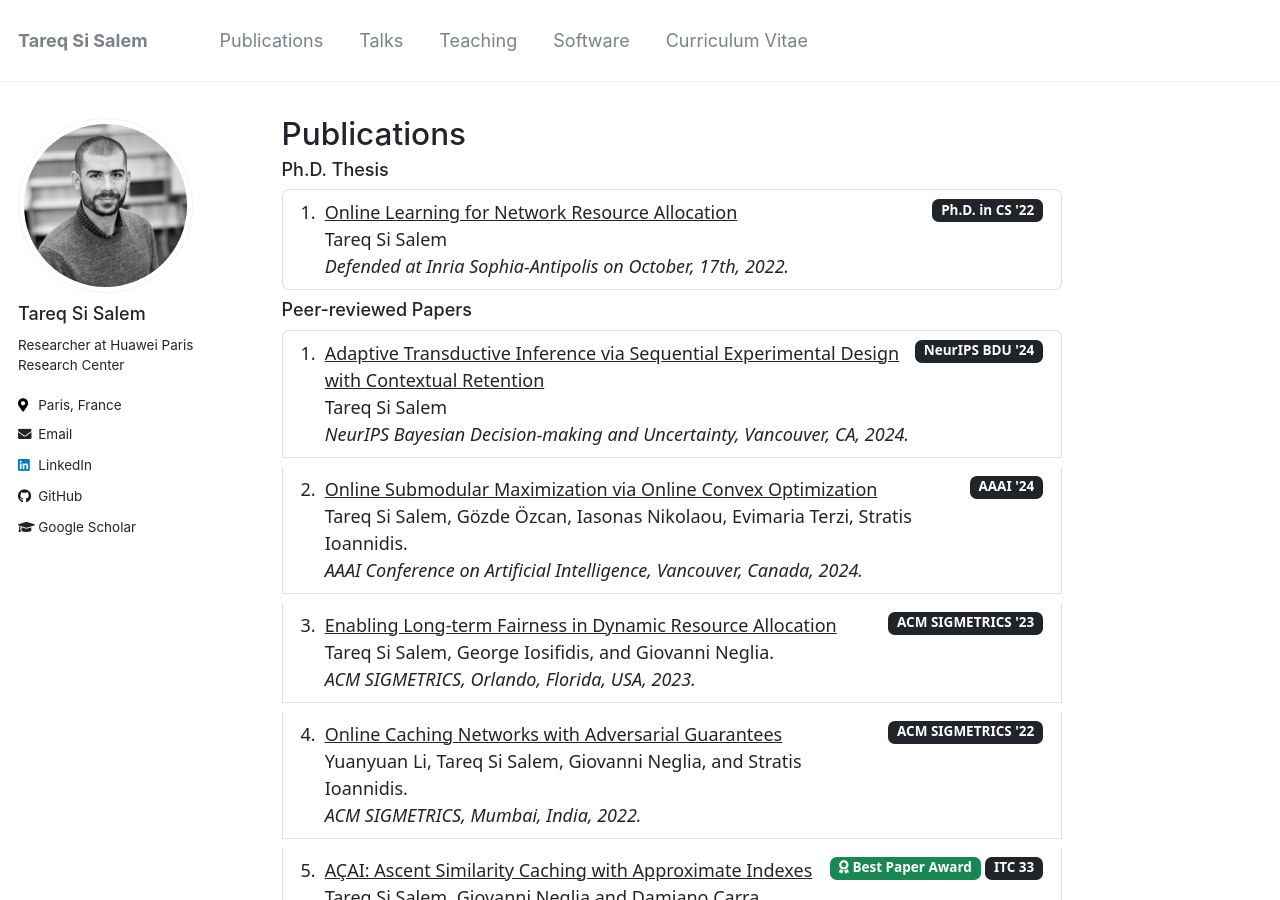
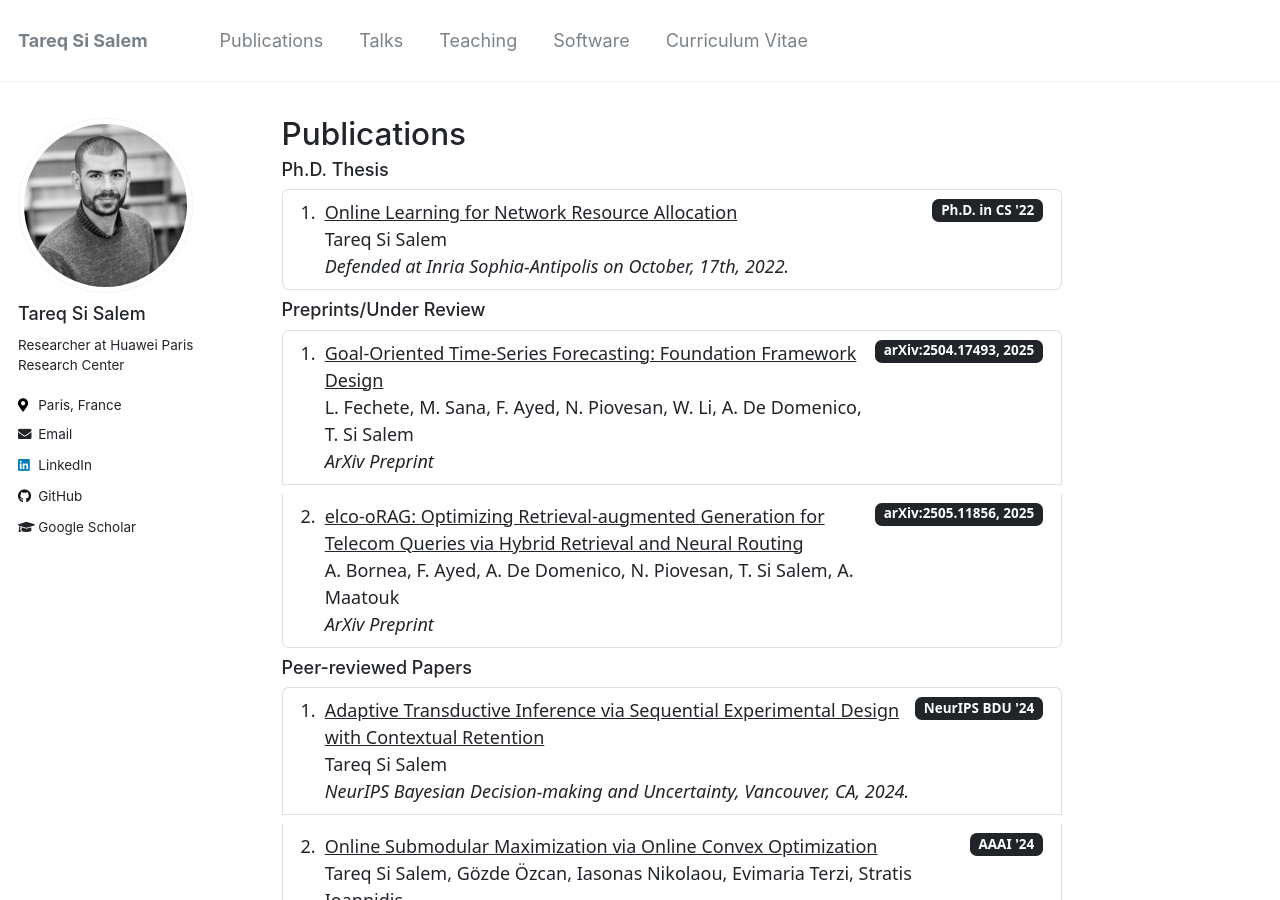
Before and after one commit to tareq-si-salem/tareq-si-salem.github.io, a Jekyll site: the page built from _pages/publications.md, in a window 1280 px wide and 900 px high. Built offline with Jekyll 4.4.1, drawn with Linux system fonts in a browser that asks for light colours.

Commit message:
Update publications.md

```diff
--- a/_pages/publications.md
+++ b/_pages/publications.md
@@ -24,7 +24,26 @@ Tareq Si Salem<br><i>
     <span class="badge bg-dark">Ph.D. in CS '22</span>
   </li>
 </ol>
+<h6>Preprints/Under Review</h6>
+<ol class="list-group list-group-numbered">
+<li class="list-group-item d-flex justify-content-between align-items-start">
+         <div class="ms-2 me-auto">
+     <a class="link-dark" href="https://openreview.net/pdf?id=PGvVf2h2Yb">Goal-Oriented Time-Series Forecasting: Foundation Framework Design</a> <br>
+L. Fechete, M. Sana, F. Ayed, N. Piovesan, W. Li, A. De Domenico, T. Si Salem <br><i>
+            ArXiv Preprint</i>
+         </div>
+    <span class="badge bg-dark">arXiv:2504.17493, 2025</span>
+  </li>
+  <li class="list-group-item d-flex justify-content-between align-items-start">
+         <div class="ms-2 me-auto">
+     <a class="link-dark" href="https://openreview.net/pdf?id=PGvVf2h2Yb">elco-oRAG: Optimizing Retrieval-augmented Generation for Telecom Queries via Hybrid Retrieval and Neural Routing</a> <br>
+A. Bornea, F. Ayed, A. De Domenico, N. Piovesan, T. Si Salem, A. Maatouk<br><i>
+            ArXiv Preprint</i>
+         </div>
+    <span class="badge bg-dark">arXiv:2505.11856, 2025</span>
+  </li>
 
+</ol>
 <h6>Peer-reviewed Papers</h6>
 <ol class="list-group list-group-numbered">
 
```
